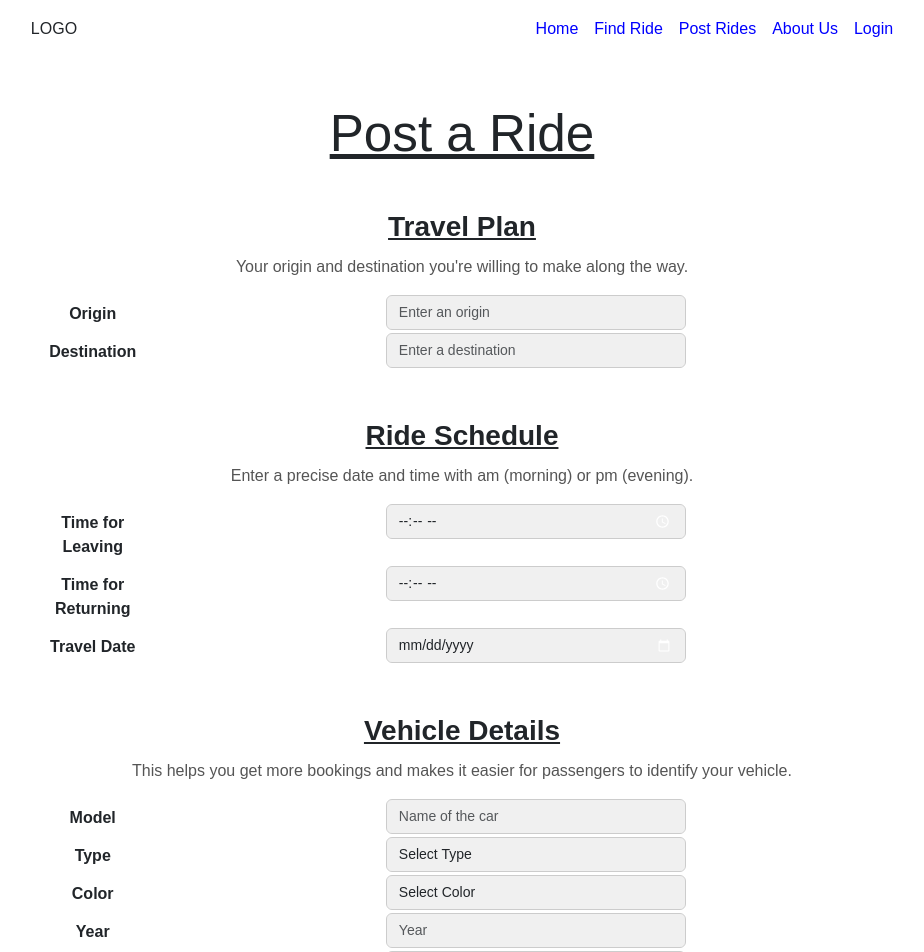
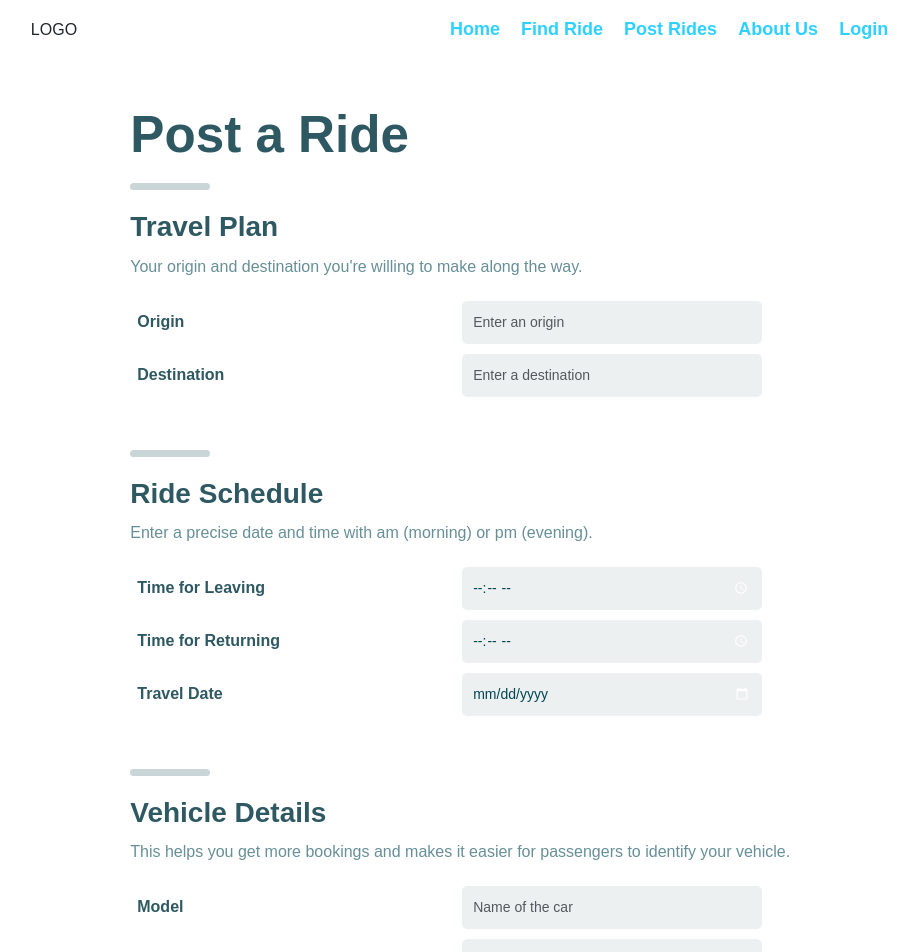
Before and after one commit to Diablodadayu/Carpool, a React (Vite) app in the folder client/: page /postride in a window 1280 px wide. Shown: the top 952 px of the page, without its empty margins (178-1102 px from the left). Built offline with nearby package versions, Linux system fonts and the light colour scheme.

Commit message:
Complete Post ride style

```diff
--- a/client/src/assets/PostRide.css
+++ b/client/src/assets/PostRide.css
@@ -1,32 +1,107 @@
-body, html {
+/* body, html {
     font-family: 'Arial', sans-serif;
     line-height: 1.6;
+} */
+.parent-container {
+    font-family: Arial, sans-serif;
+
+    color: #004e56;
+    margin: 0;
+    padding: 0;
+    display: flex;
+    justify-content: center;
+    /* align-items: center; */
+
+}
+
+.child-container {
+    display: flex;
+    justify-content: center;
 }
 
 section.mb-5 {
     margin-top: 10px;
-    text-align: center;
+    /* text-align: center; */
 }
 
 section.mb-5 h3 {
     margin-bottom: 10px;
     font-weight: bold;
-    text-decoration: underline;
+    /* text-decoration: underline; */
 }
 
 section.mb-5 label {
     font-weight: bold;
+    color: #2E5862;
+    margin: 7px;
 }
 
 section.mb-5 .form-control {
     font-size: 14px;
-    background-color: #f0f0f0;
-    border-color: #ccc;
+    background-color: rgb(46, 88, 98,0.09);
+    border-color: rgb(46, 88, 98,0.09);
     width: 300px;
-    margin: 0 auto;
+    margin: 5px auto;
+}
+
+hr{
+    border: none;
+    height: 7px;
+    background-color: #2E5862; /* Adjust this color to match the desired one */
+    border-radius: 50px;
+    margin: 20px 0;
+    width: 80px;
+}
+
+h1{
+    font-weight: 600;
+    color: #2E5862;
+}
+
+h3{
+    color: #2E5862;
+}
+
+section p{
+    color: hsla(190, 100%, 16%, 0.6);
+    font-weight: 300;
 }
 
 section.mb-5 input[type="time"]::-webkit-calendar-picker-indicator,
 section.mb-5 input[type="date"]::-webkit-calendar-picker-indicator {
     filter: invert(1);
 }
+.main-container{
+    display: flex;
+    width: 70%;
+}
+/* .container{
+    width: 60%;
+} */
+
+
+
+input[type="text"],
+input[type="time"],
+input[type="date"],
+input[type="number"],
+select {
+    width: 100%;
+    padding: 10px;
+    margin-bottom: 10px;
+    border: 1px solid #2E5862;
+    border-radius: 5px;
+    color: #004553;
+    font-size: 16px;
+}
+
+.btn{
+    background-color: #004553;
+    border: 1px solid #004553;
+}
+
+.btn:hover{
+    background-color: rgba(0, 69, 83, 0.1);
+    border: 1px solid #004553;
+    color: #004553;
+}
--- a/client/src/components/Navbar.css
+++ b/client/src/components/Navbar.css
@@ -4,5 +4,9 @@
   }
 
   .text-blue {
-    color: blue !important;
+    color: #2ED1FF !important;
+    font-weight: 700;
+    font-size: large;
+    margin-left: 5px;
+    margin-right: 5px;
   }
--- a/client/src/pages/postride.jsx
+++ b/client/src/pages/postride.jsx
@@ -66,11 +66,14 @@ const PostRide = () => {
   return (
     <>
       <Navbar textColor="text-blue" />
+    <div class='parent-container'>
+    <div class='child-container'>
         <div className="container my-5">
-        <div className="text-center mb-5">
-          <h1 style={{ fontFamily: "Arial", textDecoration: "underline" }}>
+          <div >
+            <h1>
               Post a Ride
             </h1>
+            <hr />
           </div>
 
           <form onSubmit={handlePost}>
@@ -83,11 +86,11 @@ const PostRide = () => {
               <div className="form-group row">
                 <label
                   htmlFor="origin"
-                className="col-sm-2 col-form-label text-right"
+                  className="col-sm-5 col-form-label text-right"
                 >
                   Origin
                 </label>
-              <div className="col-sm-10">
+
                   <input
                     type="text"
                     className="form-control"
@@ -97,15 +100,15 @@ const PostRide = () => {
                     placeholder="Enter an origin"
                   />
                 </div>
-            </div>
+
               <div className="form-group row">
                 <label
                   htmlFor="destination"
-                className="col-sm-2 col-form-label text-right"
+                  className="col-sm-5 col-form-label text-right"
                 >
                   Destination
                 </label>
-              <div className="col-sm-10">
+
                   <input
                     type="text"
                     className="form-control"
@@ -114,9 +117,11 @@ const PostRide = () => {
                     onChange={(e) => setDestination(e.target.value)}
                     placeholder="Enter a destination"
                   />
-              </div>
+
               </div>
             </section>
+            <hr />
+
 
             <section className="mb-5">
               <h3>Ride Schedule</h3>
@@ -126,11 +131,11 @@ const PostRide = () => {
               <div className="form-group row">
                 <label
                   htmlFor="departure-time"
-                className="col-sm-2 col-form-label text-right"
+                  className="col-sm-5 col-form-label text-right"
                 >
                   Time for Leaving
                 </label>
-              <div className="col-sm-10">
+
                   <input
                     type="time"
                     className="form-control"
@@ -138,16 +143,16 @@ const PostRide = () => {
                     value={departureTime}
                     onChange={(e) => setDepartureTime(e.target.value)}
                   />
-              </div>
+
               </div>
               <div className="form-group row">
                 <label
                   htmlFor="return-time"
-                className="col-sm-2 col-form-label text-right"
+                  className="col-sm-5 col-form-label text-right"
                 >
                   Time for Returning
                 </label>
-              <div className="col-sm-10">
+
                   <input
                     type="time"
                     className="form-control"
@@ -155,16 +160,16 @@ const PostRide = () => {
                     value={returnTime}
                     onChange={(e) => setReturnTime(e.target.value)}
                   />
-              </div>
+
               </div>
               <div className="form-group row">
                 <label
                   htmlFor="travel-date"
-                className="col-sm-2 col-form-label text-right"
+                  className="col-sm-5 col-form-label text-right"
                 >
                   Travel Date
                 </label>
-              <div className="col-sm-10">
+
                   <input
                     type="date"
                     className="form-control"
@@ -172,10 +177,11 @@ const PostRide = () => {
                     value={travelDate}
                     onChange={(e) => setTravelDate(e.target.value)}
                   />
-              </div>
+
               </div>
             </section>
 
+            <hr />
             <section className="mb-5">
               <h3>Vehicle Details</h3>
               <p>
@@ -185,11 +191,11 @@ const PostRide = () => {
               <div className="form-group row">
                 <label
                   htmlFor="car-model"
-                className="col-sm-2 col-form-label text-right"
+                  className="col-sm-5 col-form-label text-right"
                 >
                   Model
                 </label>
-              <div className="col-sm-10">
+
                   <input
                     type="text"
                     className="form-control"
@@ -198,16 +204,16 @@ const PostRide = () => {
                     onChange={(e) => setCarModel(e.target.value)}
                     placeholder="Name of the car"
                   />
-              </div>
+
               </div>
               <div className="form-group row">
                 <label
                   htmlFor="car-type"
-                className="col-sm-2 col-form-label text-right"
+                  className="col-sm-5 col-form-label text-right"
                 >
                   Type
                 </label>
-              <div className="col-sm-10">
+
                   <select
                     className="form-control"
                     id="car-type"
@@ -222,15 +228,15 @@ const PostRide = () => {
                     <option value="hybrid">Hybrid/Electric</option>
                   </select>
                 </div>
-            </div>
+
               <div className="form-group row">
                 <label
                   htmlFor="car-color"
-                className="col-sm-2 col-form-label text-right"
+                  className="col-sm-5 col-form-label text-right"
                 >
                   Color
                 </label>
-              <div className="col-sm-10">
+
                   <select
                     className="form-control"
                     id="car-color"
@@ -245,15 +251,15 @@ const PostRide = () => {
                     <option value="blue">Blue</option>
                   </select>
                 </div>
-            </div>
+
               <div className="form-group row">
                 <label
                   htmlFor="car-year"
-                className="col-sm-2 col-form-label text-right"
+                  className="col-sm-5 col-form-label text-right"
                 >
                   Year
                 </label>
-              <div className="col-sm-10">
+
                   <input
                     type="number"
                     className="form-control"
@@ -264,15 +270,15 @@ const PostRide = () => {
                     min="2017"
                   />
                 </div>
-            </div>
+
               <div className="form-group row">
                 <label
                   htmlFor="licence-plate"
-                className="col-sm-2 col-form-label text-right"
+                  className="col-sm-5 col-form-label text-right"
                 >
                   License Plate
                 </label>
-              <div className="col-sm-10">
+
                   <input
                     type="text"
                     className="form-control"
@@ -282,19 +288,20 @@ const PostRide = () => {
                     placeholder="License Plate"
                   />
                 </div>
-            </div>
+
             </section>
 
+            <hr />
             <section className="mb-5">
               <h3>Empty Seats</h3>
               <div className="form-group row">
                 <label
                   htmlFor="seats-number"
-                className="col-sm-2 col-form-label text-right"
+                  className="col-sm-5 col-form-label text-right"
                 >
                   Select Number of Seats
                 </label>
-              <div className="col-sm-10">
+
                   <select
                     className="form-control"
                     id="seats-number"
@@ -306,10 +313,11 @@ const PostRide = () => {
                     <option value="2">2</option>
                     <option value="3">3</option>
                   </select>
-              </div>
+
               </div>
             </section>
 
+            <hr />
             <section className="mb-5">
               <h3>Pricing</h3>
               <p>
@@ -319,11 +327,11 @@ const PostRide = () => {
               <div className="form-group row">
                 <label
                   htmlFor="seat-price"
-                className="col-sm-2 col-form-label text-right"
+                  className="col-sm-5 col-form-label text-right"
                 >
                   Price per Seat (CAD)
                 </label>
-              <div className="col-sm-10">
+
                   <input
                     type="number"
                     className="form-control"
@@ -332,7 +340,7 @@ const PostRide = () => {
                     onChange={(e) => setSeatPrice(e.target.value)}
                     placeholder="Enter price per seat"
                   />
-              </div>
+
               </div>
             </section>
 
@@ -345,6 +353,8 @@ const PostRide = () => {
             </div>
           </form>
         </div>
+    </div>
+    </div>
             <Footer />
     </>
   );
```
Also changed, not shown: 1 other file (tests, documents, lock files or other folders). Lines whose indentation alone changed are shown as unchanged.
